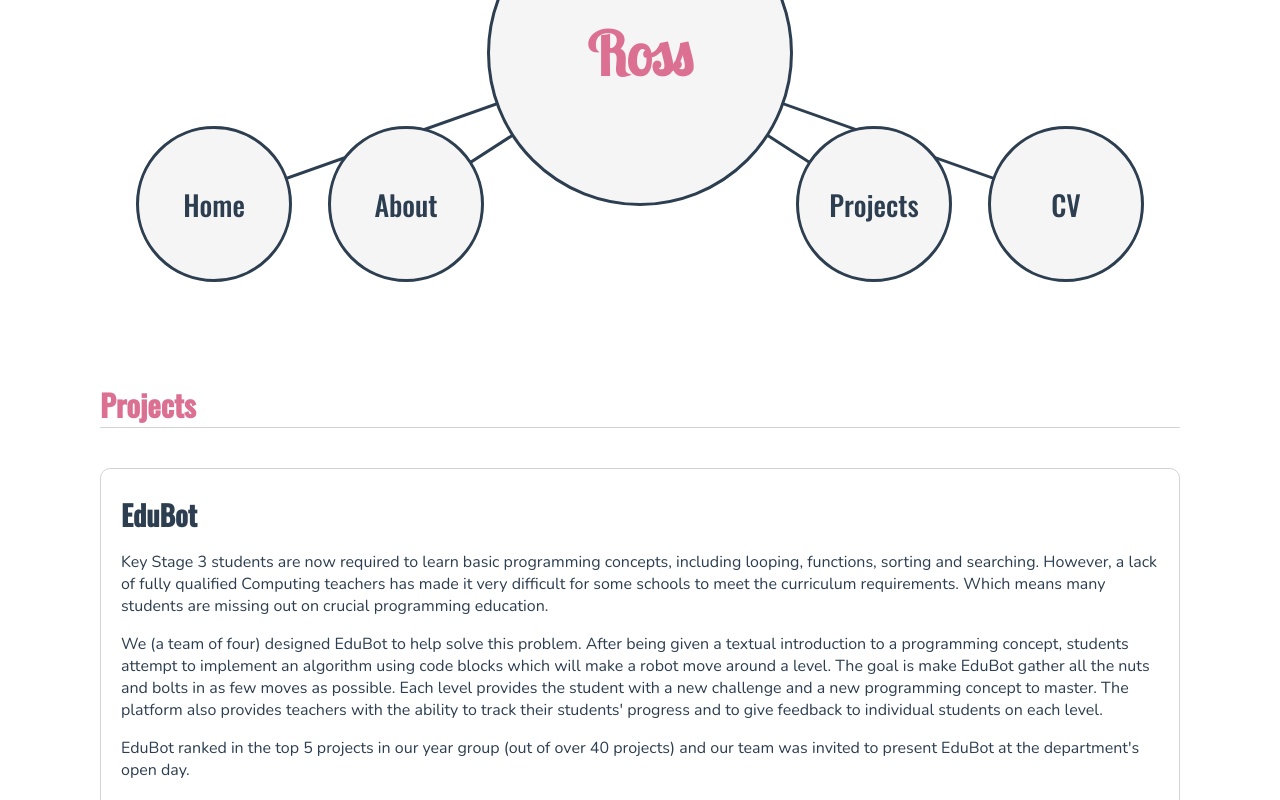
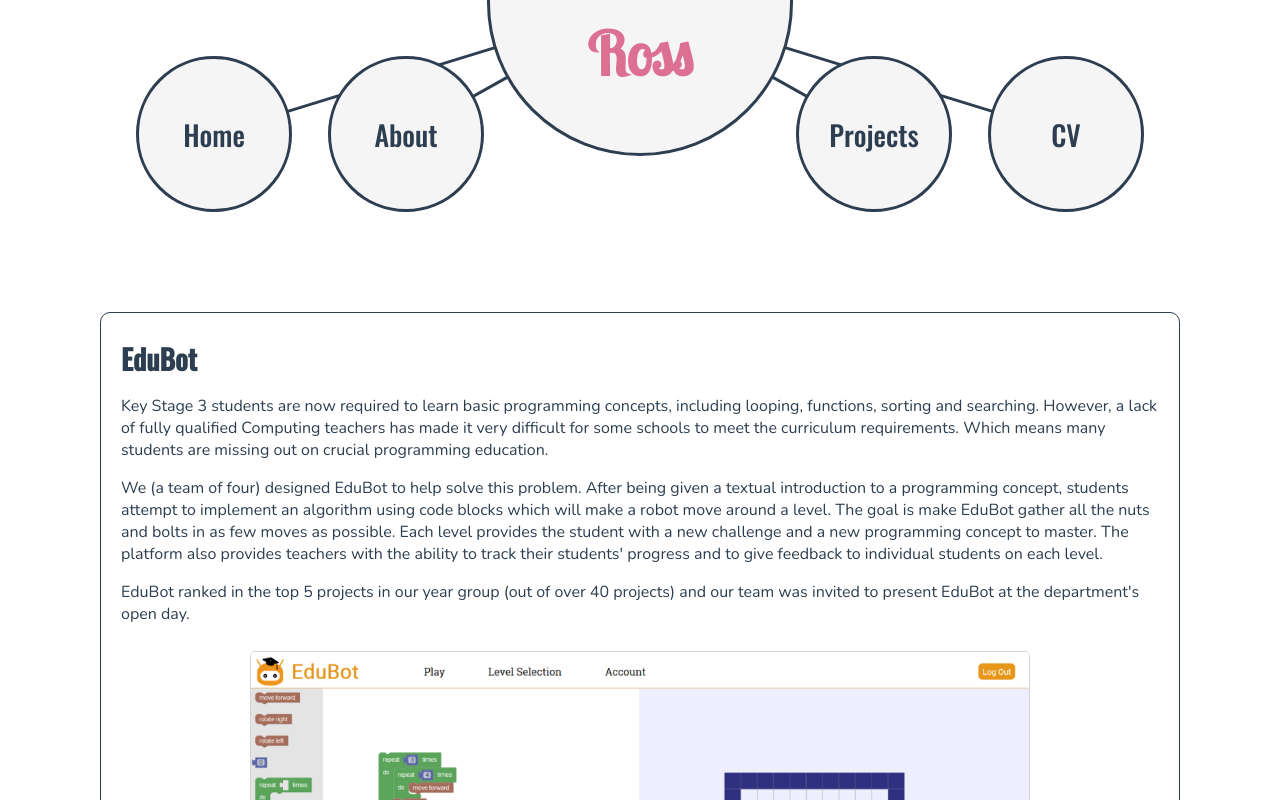
Before and after one commit to rssrwn/rssrwn, a Vue app: page / in a window 1280 px wide. Shown: the top 800 px of the page. Built offline with nearby package versions, Linux system fonts and the light colour scheme.

Commit message:
Add final touches to project screen

```diff
--- a/src/components/NavBar.vue
+++ b/src/components/NavBar.vue
@@ -38,7 +38,7 @@
 #nav {
   display: inline;
   width: 100%;
-  margin-top: -100px;
+  margin-top: -150px;
   margin-left: 100px;
   margin-right: 100px;
 }
@@ -55,7 +55,7 @@
   font-family: Oswald, sans-serif;
   font-size: 28px;
   width:100%;
-  margin-top: -80px;
+  margin-top: -100px;
 }
 
 .buttons {
@@ -95,5 +95,6 @@
   color: palevioletred;
   font-size: 60px;
   font-weight: bold;
+  margin-top: 100px;
 }
 </style>
--- a/src/pages/Projects.vue
+++ b/src/pages/Projects.vue
@@ -1,6 +1,5 @@
 <template>
   <div id="page">
-    <h2 class="subTitle">Projects</h2>
     <div id="projects">
       <div class="project">
         <div class="projectTitle"><h2 class="projectTitle">EduBot</h2></div>
@@ -42,17 +41,8 @@
 </script>
 
 <style scoped>
-.subTitle {
-  /*font-family: 'Merriweather', serif;*/
-  font-family: Oswald, sans-serif;
-  font-size: 30px;
-  font-weight: bold;
-  border-bottom: 1px lightgrey solid;
-  color: palevioletred;
-}
 .project {
-  /*font-family: 'Merriweather', serif;*/
-  border: 1px lightgrey solid;
+  border: 1px #2c3e50 solid;
   font-family: Nunito, sans-serif;
   border-radius: 10px;
   padding: 20px;
```
